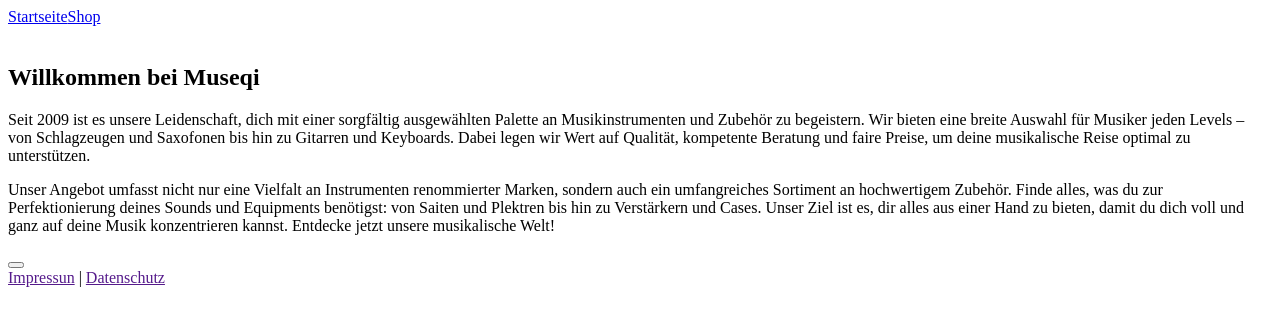
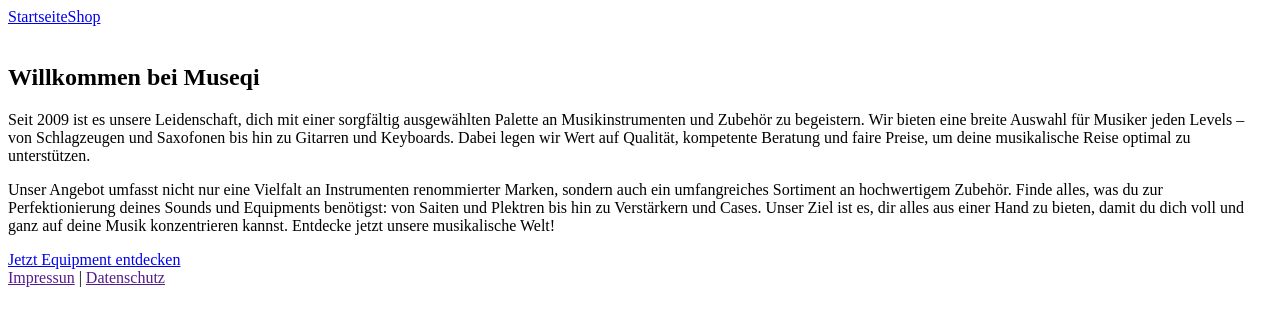
Before and after one commit to SandroHatzfeld/Shopping-Cart, a React (Vite) app: page / in a window 1280 px wide. Shown: the top 326 px of the page. Built offline with nearby package versions, Linux system fonts and the light colour scheme.

Commit message:
create Button element

```diff
--- a/src/components/Button.jsx
+++ b/src/components/Button.jsx
@@ -1,3 +1,5 @@
-export default function Button() {
-	return <button></button>
+import { Link } from "react-router-dom"
+
+export default function Button({ text = "Jetzt entdecken", link = "/" }) {
+  return <Link to={link}>{text}</Link>
 }
--- a/src/routes/Home.jsx
+++ b/src/routes/Home.jsx
@@ -32,7 +32,7 @@
               einer Hand zu bieten, damit du dich voll und ganz auf deine Musik
               konzentrieren kannst. Entdecke jetzt unsere musikalische Welt!
             </p>
-            <Button />
+            <Button text='Jetzt Equipment entdecken' link='shop' />
           </div>
         </section>
       </main>
```
